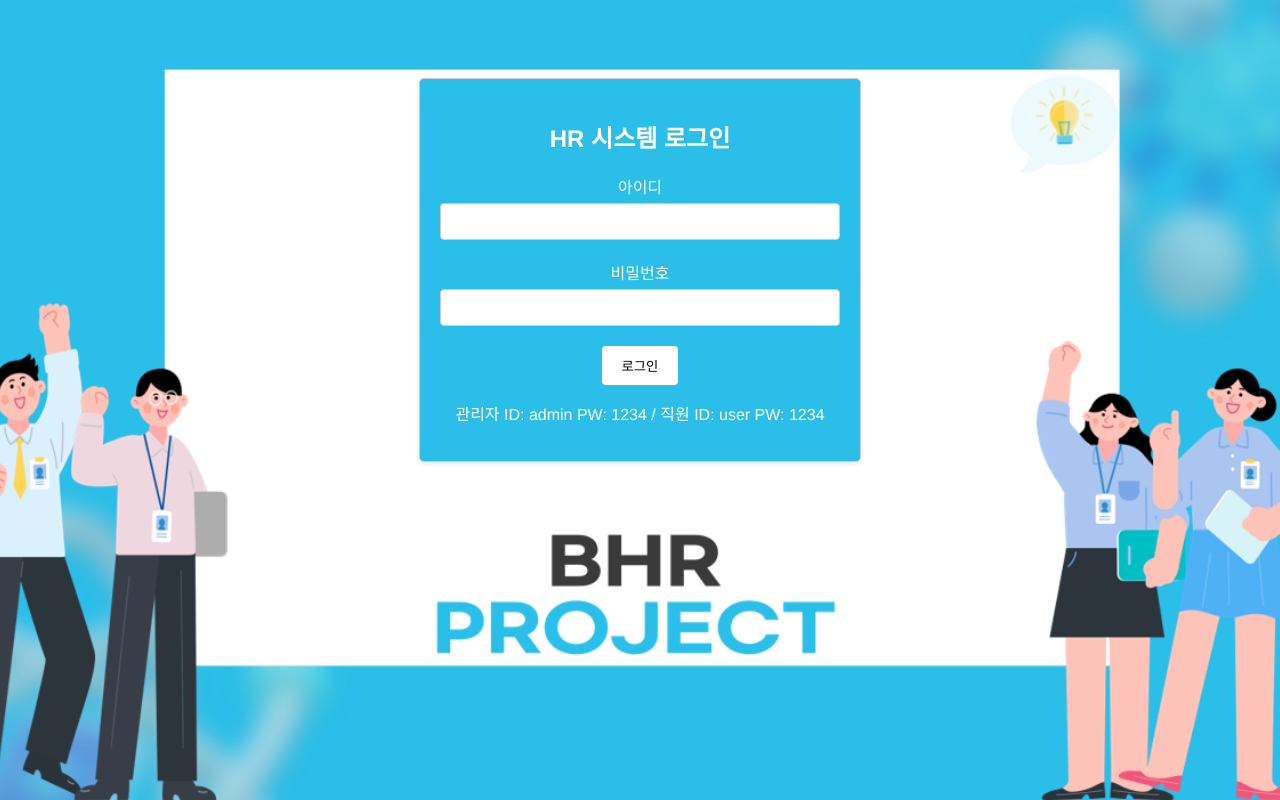
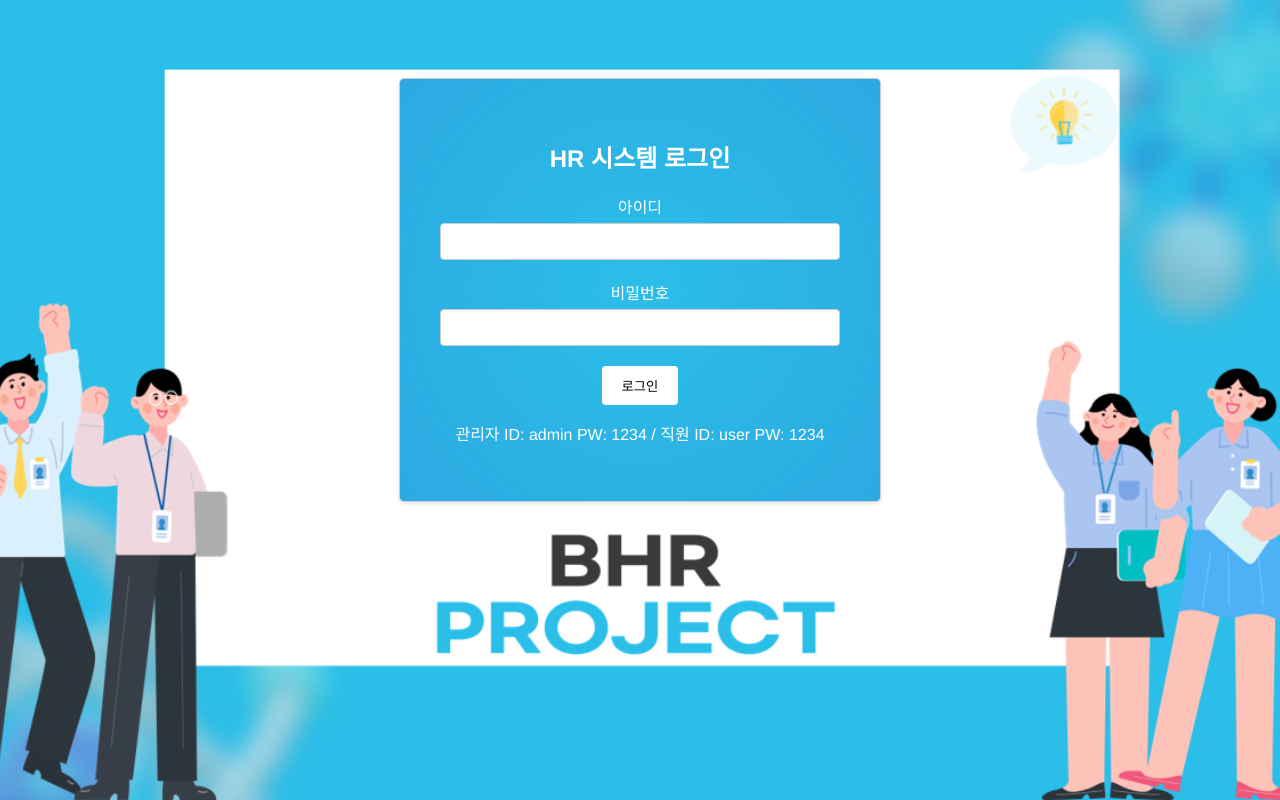
Before and after one commit to 9-1379/T3-R2-FE-Server, a Vue app: page / in a window 1280 px wide. Built offline with nearby package versions, Linux system fonts and the light colour scheme; the HTML template or start-up script is replaced by a standard one.

Commit message:
[Modify]로그인창 수정

```diff
--- a/src/components/LoginMain.vue
+++ b/src/components/LoginMain.vue
@@ -89,13 +89,14 @@ html, body {
   max-width: 400px;
   margin-left: auto;
   margin-right: auto;
-  padding: 20px;
+  padding: 40px;
   border: 1px solid #ccc;
   border-radius: 5px;
   box-shadow: 0 2px 5px rgba(0, 0, 0, 0.1);
   margin-top: 78px;
   background-color: #2BBEE8;
   color: #ffffff;
+  background: radial-gradient(circle, #2BBEE8, #2CAAE2);
   /* 추가적인 그림자 효과 */
 }
 
```
